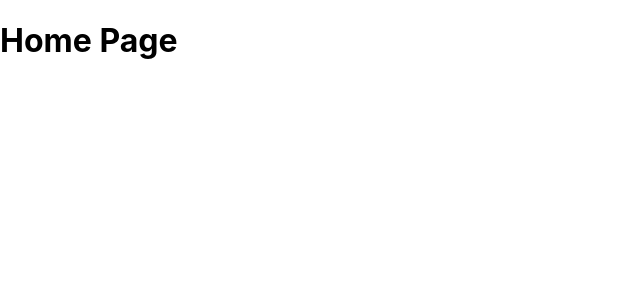
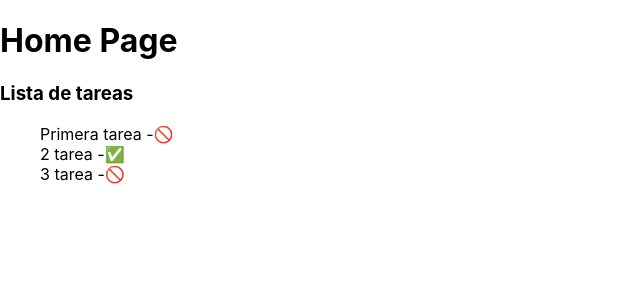
Before and after one commit to dvidaillet/tareas, a React (Create React App) app: page / in a window 1280 px wide. Shown: the top 300 px of the page, without its empty margins (0-640 px from the left). Built offline with nearby package versions, Linux system fonts and the light colour scheme.

Commit message:
mostrando tareas

```diff
--- /dev/null
+++ b/src/modules/task/components/task-list/TaskList.jsx
@@ -0,0 +1,37 @@
+import React, { useState } from "react";
+
+export const TaskList = () => {
+  const taskListToShow = [
+    {
+      name: "Primera tarea",
+      description: "descripcion primera tarea",
+      completed: false,
+    },
+    {
+      name: "2 tarea",
+      description: "descripcion tarea 2",
+      completed: true,
+    },
+    {
+      name: "3 tarea",
+      description: "descripcion tarea 3",
+      completed: false,
+    },
+  ];
+
+  const [taskListState, setTaskListState] = useState(taskListToShow);
+  console.log("🚀 - TaskList - taskListState:", taskListState);
+
+  return (
+    <div>
+      <h3>Lista de tareas</h3>
+      <ol>
+        {taskListState.map((iten, index) => (
+          <div key={index}>
+            {iten.name} -{iten.completed ? "✅" : "🚫"}
+          </div>
+        ))}
+      </ol>
+    </div>
+  );
+};
--- a/src/modules/task/interface/Task.ts
+++ b/src/modules/task/interface/Task.ts
@@ -1,5 +1,5 @@
 export interface ITask {
-  name?: string;
+  name: string;
   description?: string;
   completed?: boolean;
 }
--- a/src/modules/task/pages/HomePage.jsx
+++ b/src/modules/task/pages/HomePage.jsx
@@ -1,7 +1,13 @@
 import React from "react";
+import { TaskList } from "../components/task-list/TaskList";
 
 const HomePage = () => {
-  return <h1>Home Page</h1>;
+  return (
+    <>
+      <h1>Home Page</h1>
+      <TaskList />
+    </>
+  );
 };
 
 export default HomePage;
```
Also changed, not shown: src/modules/task/components/task-list/TaskList.tsx (deleted, +0 -27 lines).
